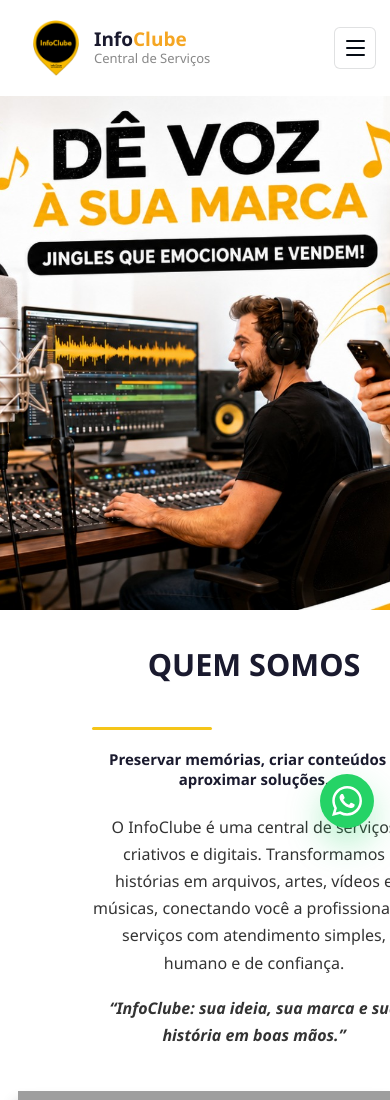
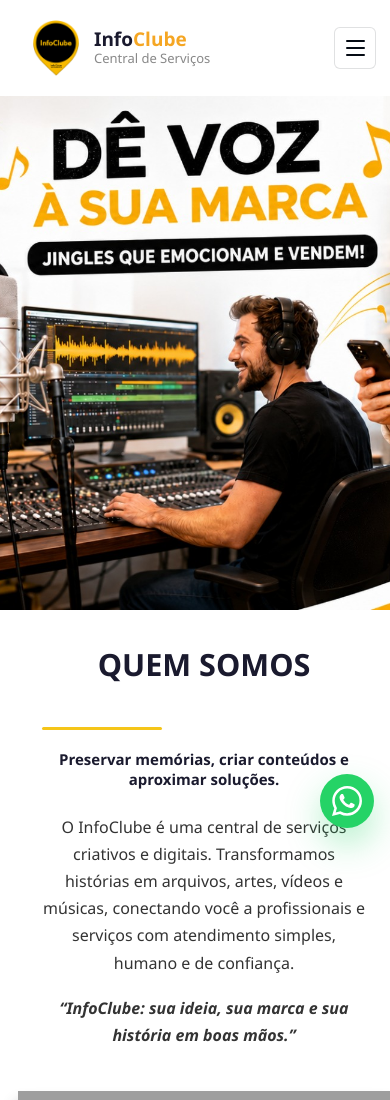
Before and after one commit to brunoMyguelDotCom/infoclube_preview, a plain HTML site: page index.html in a window 390 px wide. Shown: the top 1100 px of the page. Drawn offline with Linux system fonts and the light colour scheme; grey boxes are pictures that could not be loaded.

Commit message:
v4.9.2 - fix: espacamentos margin sections

```diff
--- a/style.css
+++ b/style.css
@@ -425,14 +425,13 @@
       grid-column: 2 / 3;
       max-width: 100%;
       text-align: left;
-      padding-left: 48px;
-      padding-right: 48px;
-
-
-        margin-top: 0px;
-        margin-right: 0px;
-        margin-bottom: 0px;
-        margin-left: 50px;
+      padding-left: 10px;
+      padding-right: 10px;
+
+      margin-top: 0px;
+      margin-right: 0px;
+      margin-bottom: 0px;
+      margin-left: -80px;
     }
 
     .section-text h2 {
@@ -965,6 +964,11 @@
         grid-column: 2 / 3;
         max-width: 100%;
         text-align: left;
+
+        margin-top: 0px;
+        margin-right: 0px;
+        margin-bottom: 0px;
+        margin-left: 50px;
       }
 
       .section>img {
@@ -1060,6 +1064,11 @@
       .section-text {
         padding-left: 48px;
         padding-right: 48px;
+
+        margin-top: 0px;
+        margin-right: 0px;
+        margin-bottom: 0px;
+        margin-left: 0px;
       }
 
       .section>img {
@@ -1152,6 +1161,11 @@
         padding-right: 24px;
         max-width: 100%;
         box-sizing: border-box;
+
+        margin-top: 0px;
+        margin-right: 0px;
+        margin-bottom: 0px;
+        margin-left: 0px;
       }
 
       .p-section-text {
@@ -1231,6 +1245,11 @@
         padding-left: 105px;
         padding-right: 48px;
         box-sizing: border-box;
+
+        margin-top: 0px;
+        margin-right: 0px;
+        margin-bottom: 0px;
+        margin-left: -50px;
       }
     }
 
@@ -1241,6 +1260,11 @@
         padding-right: 48px;
         max-width: 100%;
         box-sizing: border-box;
+
+        margin-top: 0px;
+        margin-right: 0px;
+        margin-bottom: 0px;
+        margin-left: 50px;
       }
     }
 
```
